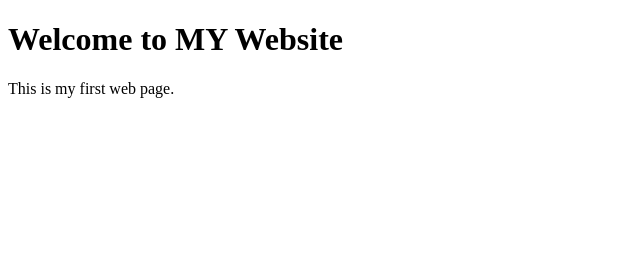
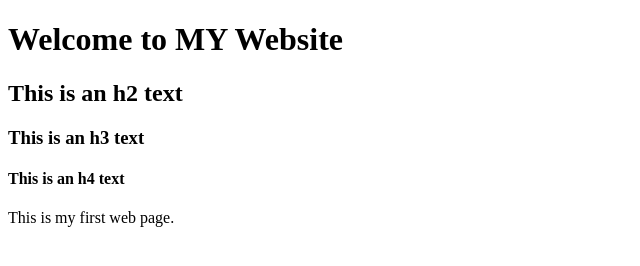
Before and after one commit to archanavm00/website1, a plain HTML site: page index.html in a window 1280 px wide. Shown: the whole page, without its empty margins (0-640 px from the left). Drawn offline with Linux system fonts and the light colour scheme.

Commit message:
modified

```diff
--- a/index.html
+++ b/index.html
@@ -5,6 +5,9 @@
 </head>
 <body>
   <h1>Welcome to MY Website</h1>
+  <h2>This is an h2 text</h2>
+  <h3>This is an h3 text</h3>
+  <h4>This is an h4 text</h4>
   <p>This is my first web page.</p>
 </body>
 </html>
```
